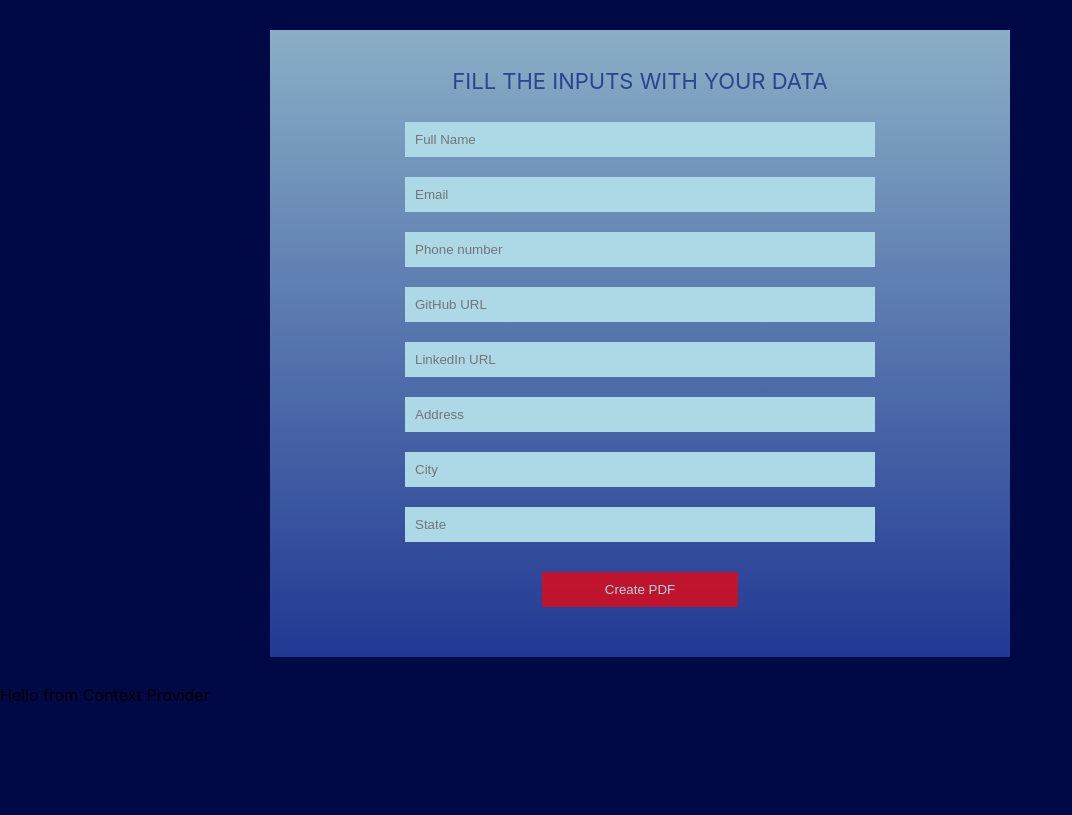
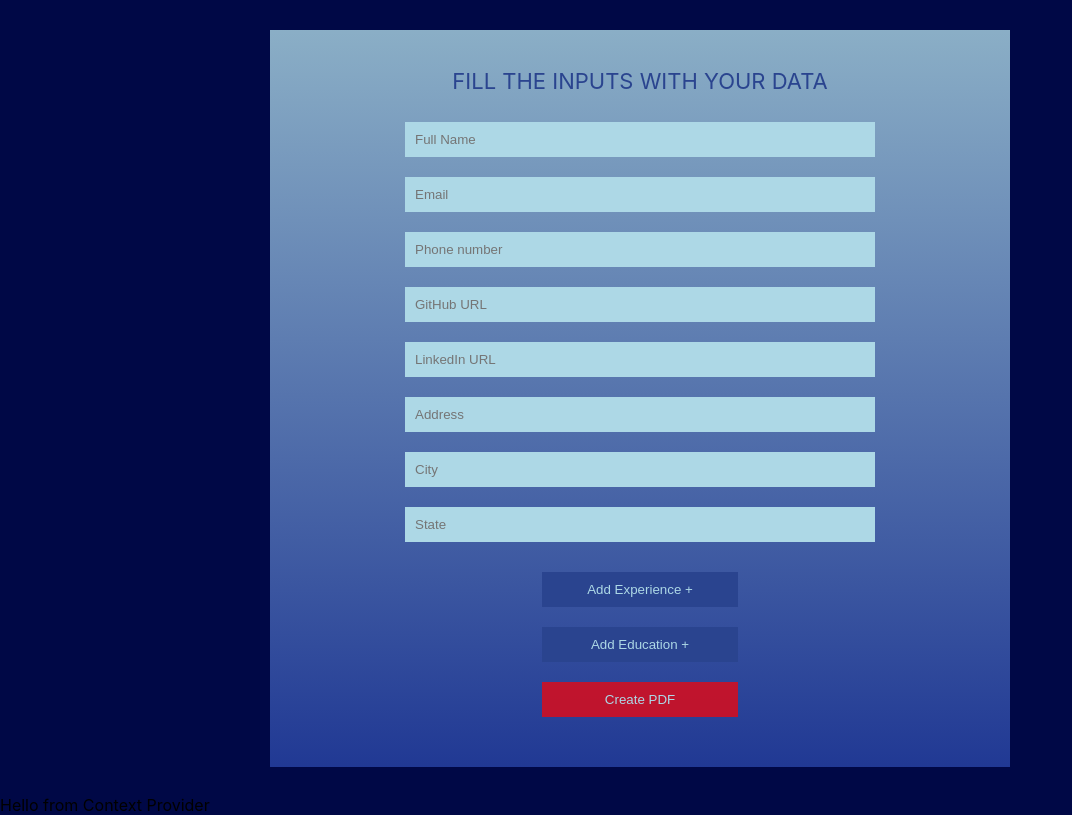
Before and after one commit to KryvushkoSofiia/ResumeBuilder, a React (Create React App) app: page / in a window 1280 px wide. Shown: the whole page, without its empty margins (0-1072 px from the left). Built offline with nearby package versions, Linux system fonts and the light colour scheme.

Commit message:
buttons added

```diff
--- a/src/components/Form/Form.module.scss
+++ b/src/components/Form/Form.module.scss
@@ -16,8 +16,8 @@
     width: 70%;
 }
 
-.form_header{
-    text-transform:uppercase;
+.form_header {
+    text-transform: uppercase;
     color: #2a448f;
     font-weight: light;
     font-size: 22px;
@@ -33,12 +33,30 @@
     background-color: #add8e6;
 }
 
-.button{
+@mixin hoverEffect($hoverColor, $fontColor) {
+    &:hover {
+        color: $fontColor;
+        background-color: $hoverColor;
+    }
+}
+
+@mixin button($theme: rgba(255, 0, 0, 0.7), $hoverColor: none,$fontColor: none) {
+    @include hoverEffect($hoverColor, $fontColor);
+    background: $theme;
     align-self: center;
     width: 40%;
-    background-color:  rgba(255, 0, 0, 0.7);
     margin-top: 20px;
     padding: 10px;
     border: none;
     color: #add8e6;
 }
+
+
+
+.add_button {
+    @include button($theme: #2a448f, $hoverColor: rgb(211,211,211), $fontColor: #2a448f);
+}
+
+.button {
+    @include button($hoverColor: rgb(211,211,211), $fontColor: rgb(255, 0, 0));
+}
--- a/src/components/Form/index.js
+++ b/src/components/Form/index.js
@@ -15,6 +15,13 @@ export default function Form() {
     function handlePDFCreation (e){
         e.preventDefault();
     }
+
+    function handleAddExperience (e){
+        e.preventDefault();
+    }
+    function handleAddEducation (e){
+        e.preventDefault();
+    }
     return (
         <div className={styles.form__wrapper}>
             <h1 className={styles.form_header}>Fill the inputs with your data</h1>
@@ -28,6 +35,8 @@ export default function Form() {
                 <input className={styles.input} type='text' value={state.address} onChange={(e) => handleChange(e, 'ADD_ADDRESS')} placeholder="Address"></input>
                 <input className={styles.input} type='text' value={state.city} onChange={(e) => handleChange(e, 'ADD_CITY')} placeholder="City"></input>
                 <input className={styles.input} type='text' value={state.state} onChange={(e) => handleChange(e, 'ADD_STATE')} placeholder="State"></input>
+                <button className={styles.add_button} onClick={(e) => handleAddExperience(e)}>Add Experience +</button>
+                <button className={styles.add_button} onClick={(e) => handleAddEducation(e)}>Add Education +</button>
                 <button className={styles.button} onClick={(e) => handlePDFCreation(e)}>Create PDF</button>
             </form>
         </div>
```
